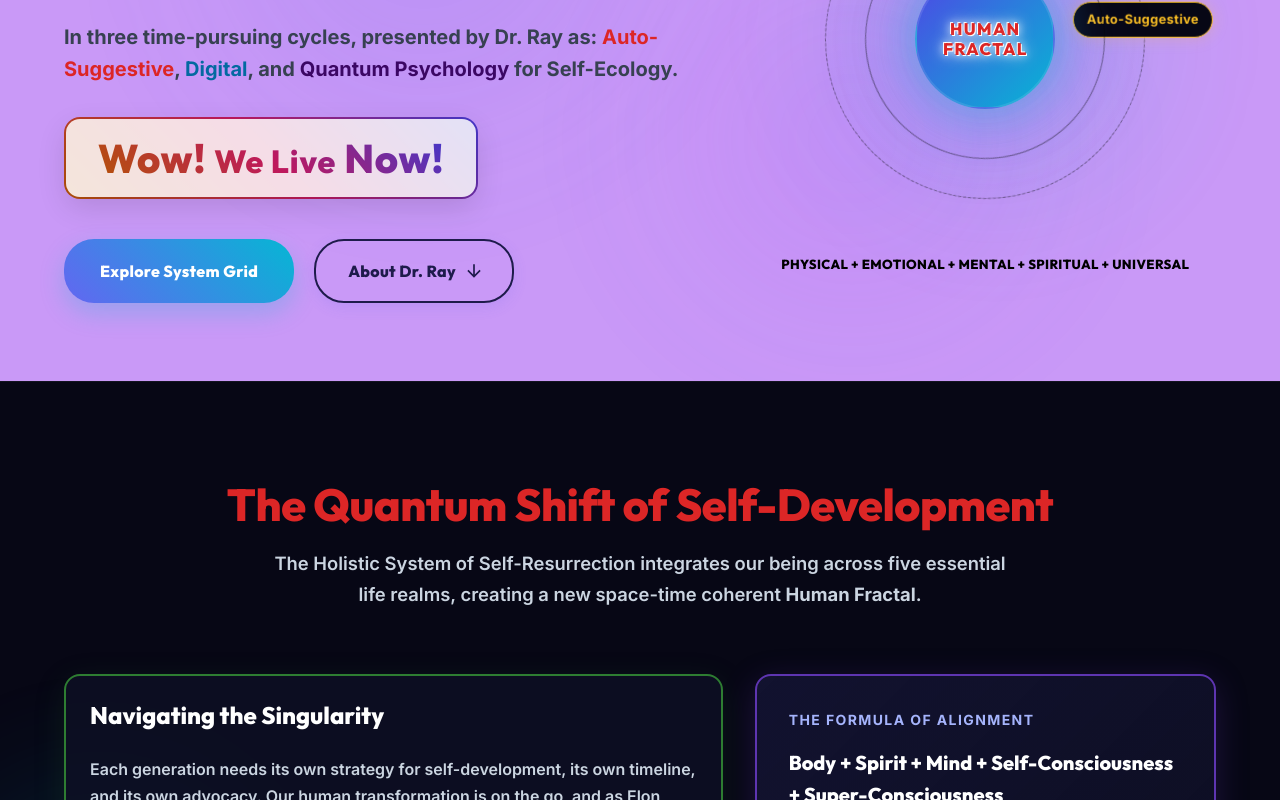
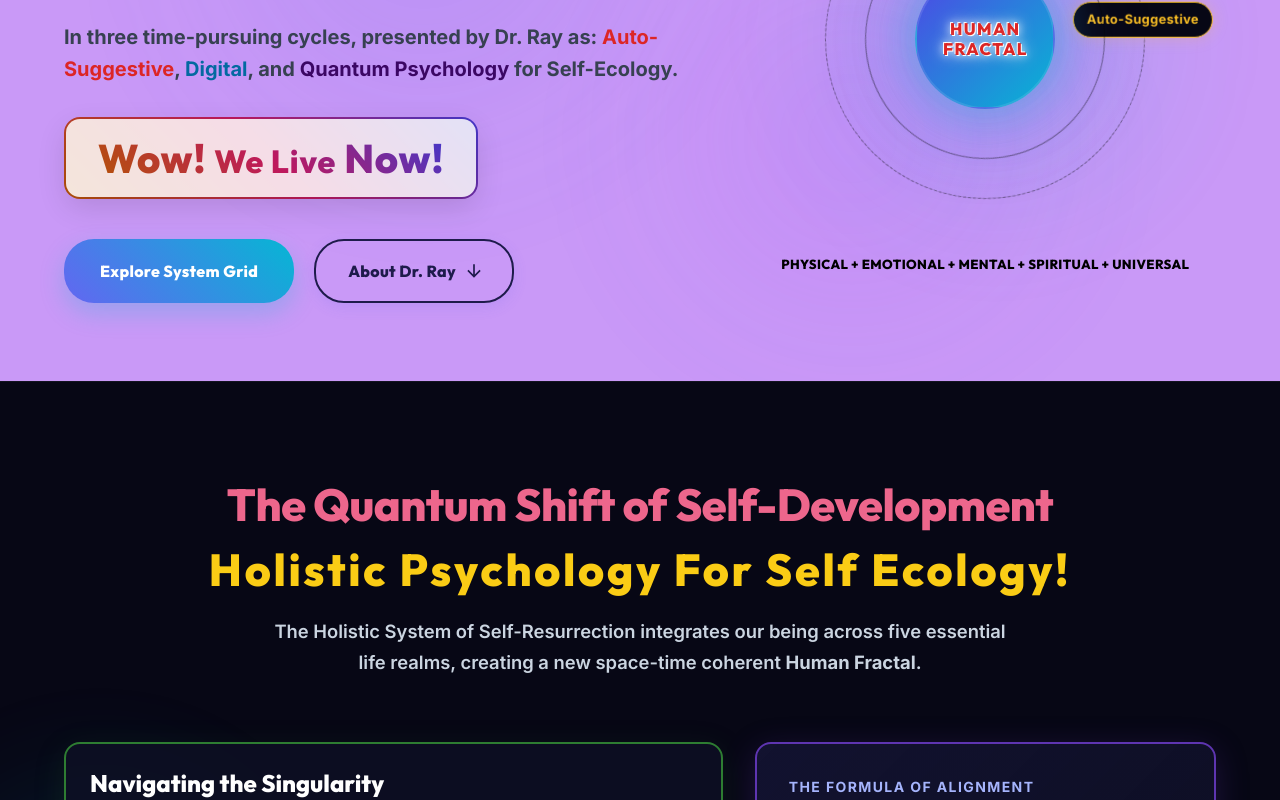
Before and after one commit to EpicQuest25/rimaletta-ray, a React (Vite) app: page / in a window 1280 px wide. Shown: the part 419-1219 px from the top of the page. Built offline with nearby package versions, Linux system fonts and the light colour scheme.

Commit message:
Intro: pink heading, yellow subtitle title case, matching font size

```diff
--- a/src/components/Intro.tsx
+++ b/src/components/Intro.tsx
@@ -24,11 +24,25 @@ export default function Intro() {
           sx={{
             fontSize: { xs: '2rem', md: '2.8rem' },
             fontWeight: 900,
-            mb: 2,
-            color: '#dc2626',
+            mb: 1,
+            color: '#ed668c',
           }}
         >
           The Quantum Shift of Self-Development
+        </Typography>
+        <Typography
+          variant="h5"
+          align="center"
+          sx={{
+            fontSize: { xs: '2rem', md: '2.8rem' },
+            fontWeight: 900,
+            mb: 2,
+            color: '#facc15',
+            letterSpacing: '0.06em',
+            fontFamily: '"Outfit", sans-serif',
+          }}
+        >
+          Holistic Psychology For Self Ecology!
         </Typography>
         <Typography
           variant="body1"
```
